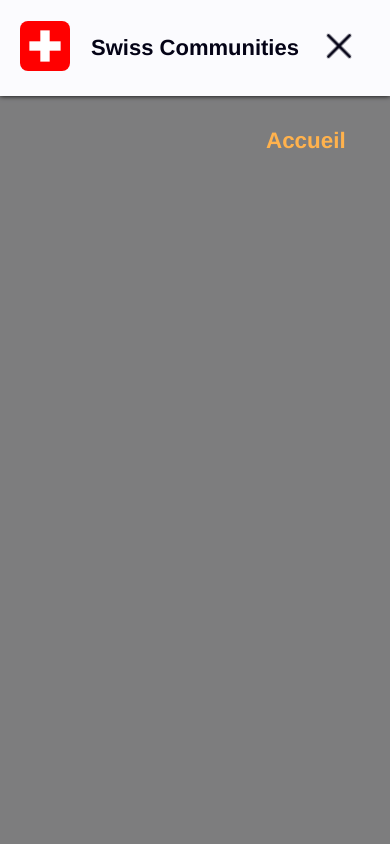
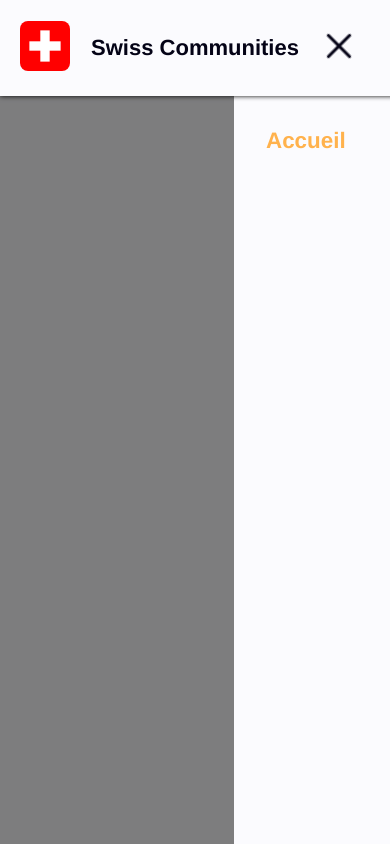
Before and after one commit to SwissCommunities/swisscommunities-website, a Nuxt app: page / in a window 390 px wide. Both pictures are taken after a click on the button 339 px from the left and 47 px from the top of the page. Shown: the top 844 px of the page. Built offline with nearby package versions, Linux system fonts and the light colour scheme.

Commit message:
better colors in dark mode

```diff
--- a/assets/_consts.scss
+++ b/assets/_consts.scss
@@ -13,10 +13,10 @@
   --sm-br: .5em;
 
   @media screen and (prefers-color-scheme: dark) {
-    --foreground-rgb: 234, 233, 252;
-    --background-rgb: 1, 1, 4;
-    --primary-rgb: 227, 51, 38;
-    --secondary-rgb: 56, 4, 0;
-    --accent-rgb: 179, 101, 0;
+    --foreground-rgb: 237, 237, 237;
+    --background-rgb: 16, 16, 16;
+    --primary-rgb: 179, 31, 20;
+    --secondary-rgb: 118, 8, 0;
+    --accent-rgb: 207, 117, 0;
   }
 }
--- a/components/TheMenu.vue
+++ b/components/TheMenu.vue
@@ -45,7 +45,7 @@ const isMenuDeployed = ref(false);
                     <nav v-if="isMenuDeployed" class="mobile">
                         <ul>
                             <li v-for="link in links">
-                                <NuxtLink :to="link.href">{{ link.name }}</NuxtLink>
+                                <NuxtLink :to="link.href" @click="isMenuDeployed = false">{{ link.name }}</NuxtLink>
                             </li>
                         </ul>
                     </nav>
@@ -210,6 +210,8 @@ nav.mobile {
   min-width: 40vw;
   padding: 2em;
   width: fit-content;
+  background-color: var(--background);
+  box-shadow: inset 0 10px 5px -10px black;
 
   &.sidebar-enter-active,
   &.sidebar-leave-active {
```
